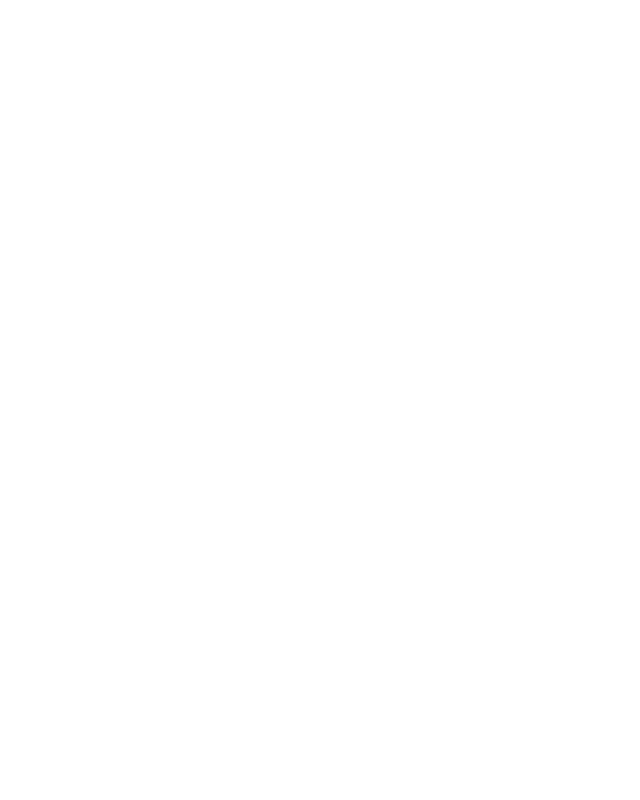
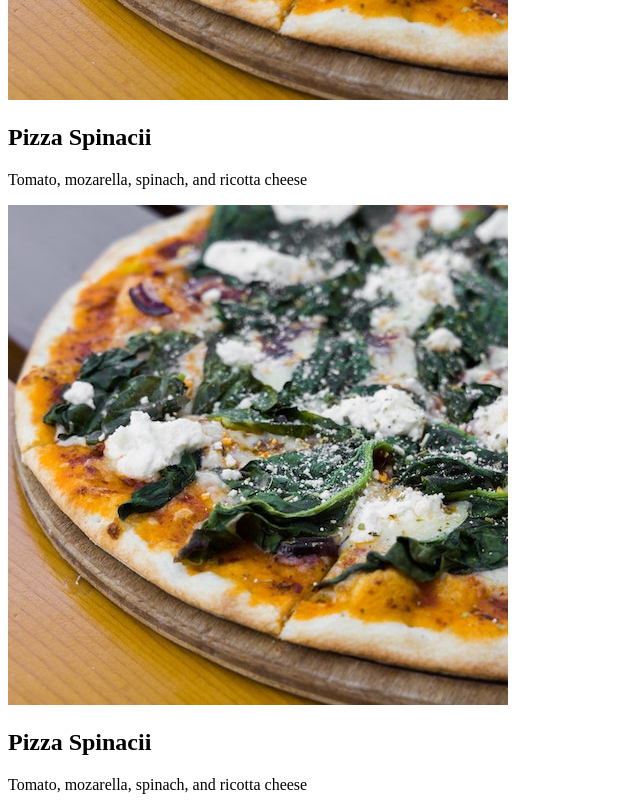
Before and after one commit to Huertz/pizza-menu, a React (Vite) app: page / in a window 1280 px wide. Shown: the part 480-1280 px from the top of the page, without its empty margins (0-640 px from the left). Before the commit the page ends 800 px from the top, so only its background shows below. Built offline with nearby package versions, Linux system fonts and the light colour scheme.

Commit message:
moved data

```diff
--- a/src/main.jsx
+++ b/src/main.jsx
@@ -1,8 +1,73 @@
 import React from 'react';
 import ReactDOM from 'react-dom/client';
 
+const pizzaData = [
+  {
+    name: 'Focaccia',
+    ingredients: 'Bread with italian olive oil and rosemary',
+    price: 6,
+    photoName: 'pizzas/focaccia.jpg',
+    soldOut: false,
+  },
+  {
+    name: 'Pizza Margherita',
+    ingredients: 'Tomato and mozarella',
+    price: 10,
+    photoName: 'pizzas/margherita.jpg',
+    soldOut: false,
+  },
+  {
+    name: 'Pizza Spinaci',
+    ingredients: 'Tomato, mozarella, spinach, and ricotta cheese',
+    price: 12,
+    photoName: 'pizzas/spinaci.jpg',
+    soldOut: false,
+  },
+  {
+    name: 'Pizza Funghi',
+    ingredients: 'Tomato, mozarella, mushrooms, and onion',
+    price: 12,
+    photoName: 'pizzas/funghi.jpg',
+    soldOut: false,
+  },
+  {
+    name: 'Pizza Salamino',
+    ingredients: 'Tomato, mozarella, and pepperoni',
+    price: 15,
+    photoName: 'pizzas/salamino.jpg',
+    soldOut: true,
+  },
+  {
+    name: 'Pizza Prosciutto',
+    ingredients: 'Tomato, mozarella, ham, aragula, and burrata cheese',
+    price: 18,
+    photoName: 'pizzas/prosciutto.jpg',
+    soldOut: false,
+  },
+];
+
 function App() {
-  return <h1>Hello React</h1>;
+  return (
+    <div>
+      <h1>Hello React</h1>
+      <Pizza />
+      <Pizza />
+      <Pizza />
+    </div>
+  );
+}
+
+function Pizza() {
+  return (
+    <div>
+      <img
+        src='pizzas/spinaci.jpg'
+        alt='pizza spinaci'
+      />
+      <h2>Pizza Spinacii</h2>
+      <p>Tomato, mozarella, spinach, and ricotta cheese</p>
+    </div>
+  );
 }
 
 ReactDOM.createRoot(document.getElementById('root')).render(
```
Also changed, not shown: public/data.js (deleted, +0 -44 lines).
